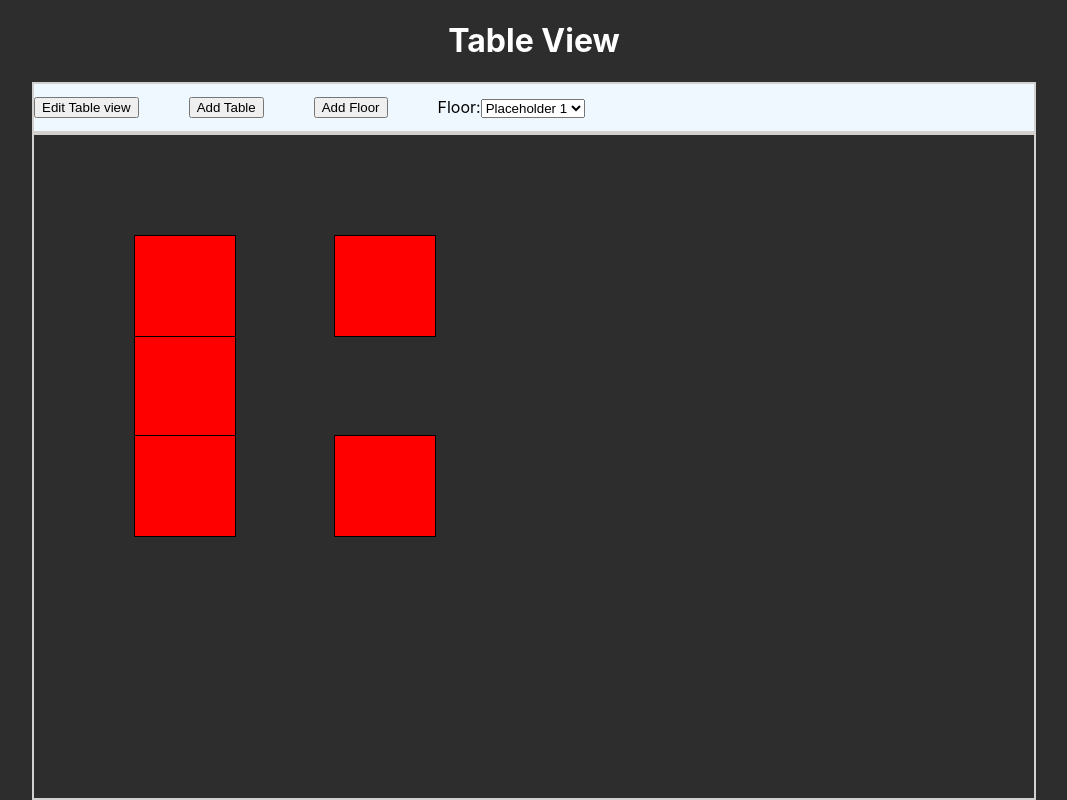
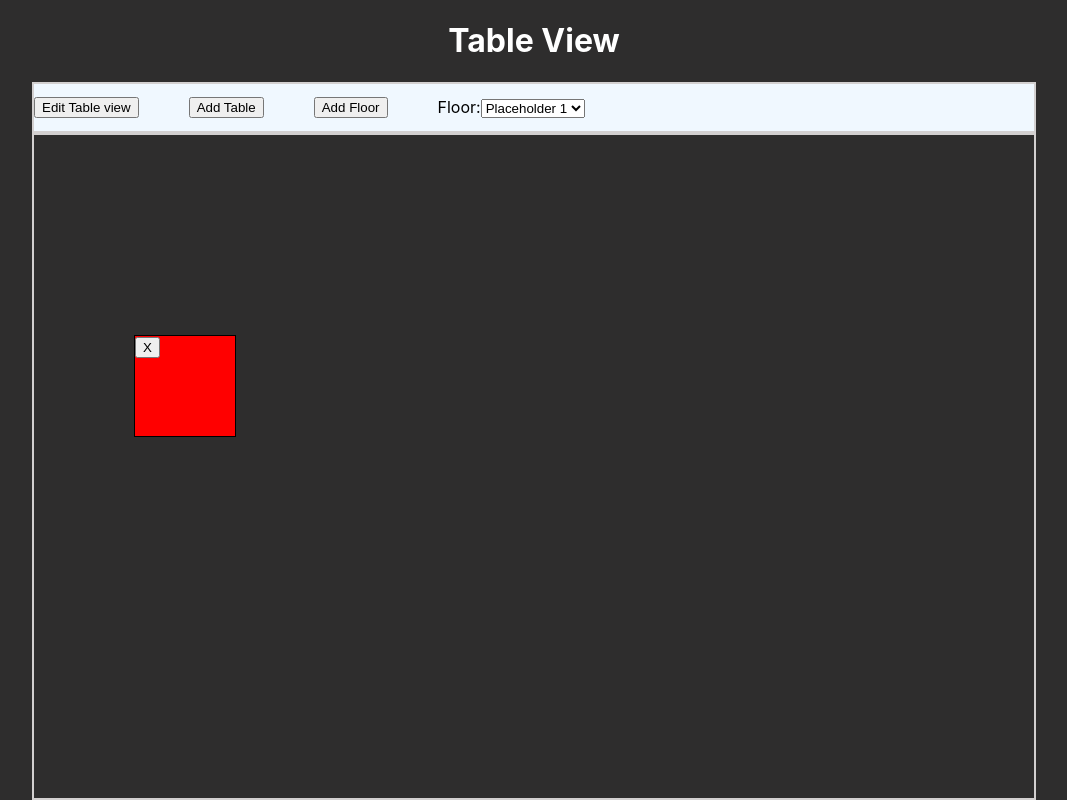
Before and after one commit to tordfa/tableview, a React (Create React App) app: page / in a window 1280 px wide. Both pictures are taken after a click on the button "Add Table". Shown: the whole page, without its empty margins (106-1173 px from the left). Built offline with nearby package versions, Linux system fonts and the light colour scheme.

Commit message:
Added Delete function to Tables.

```diff
--- a/src/App.js
+++ b/src/App.js
@@ -16,17 +16,20 @@ function App() {
 
   function createTable(){
     let tableArray = getTables();
-    let newTable = {id: createRandomId(), name: "Test Table", x: 100, y: 200}
+    let tableId = createRandomId();
+    let newTable = {id: tableId, name: "Test Table", x: 100, y: 200}
     tableArray.push(newTable);
     saveTables(tableArray);
   }
   function deleteTable(tableid){
+    console.log("Deleting table: " + tableid);
+
     let tableArray = getTables();
     for (let i = 0; i < tableArray.length; i++) {
       if(tableArray[i].id === tableid){
         tableArray.splice(i,1);
       }
-      setTableList(tableArray);
+      saveTables(tableArray);
     }
   }
 
@@ -50,16 +53,9 @@ function App() {
       <Controlpanel createTable={createTable}></Controlpanel>
       <div className='tableContainer'>
         {tableList
-        ? tableList.map((table) => {return <Table xPos={table.x} yPos={table.y}></Table>})
+        ? tableList.map((table) => {return <Table key={table.id} xPos={table.x} yPos={table.y} deleteTable={()=>{deleteTable(table.id)}}></Table>})
         : <></>
         }
-        <Table
-          xPos={100}
-          yPos={100}>
-        </Table>
-        <Table xPos={300} yPos={100}></Table>
-        <Table xPos={100} yPos={300}></Table>
-        <Table xPos={300} yPos={300}></Table>
       </div>
     </div>
   );
--- a/src/components/Table.jsx
+++ b/src/components/Table.jsx
@@ -1,4 +1,4 @@
-function Table({xPos=0,yPos=0}) {
+function Table({xPos=0,yPos=0, deleteTable}) {
     let x = 0;
     let y = 0;
     let tableWidth = 100;
@@ -59,7 +59,8 @@ function moveTable(e){
     }
 return(
     <div className="table" style={tableStyle} onMouseDown={tableClicked} onMouseUp={tableUnclicked} onMouseMove={moveTable}>
-    </div>
+        <button onClick={deleteTable}>X</button>
+        </div>
 )
 }
 
```
